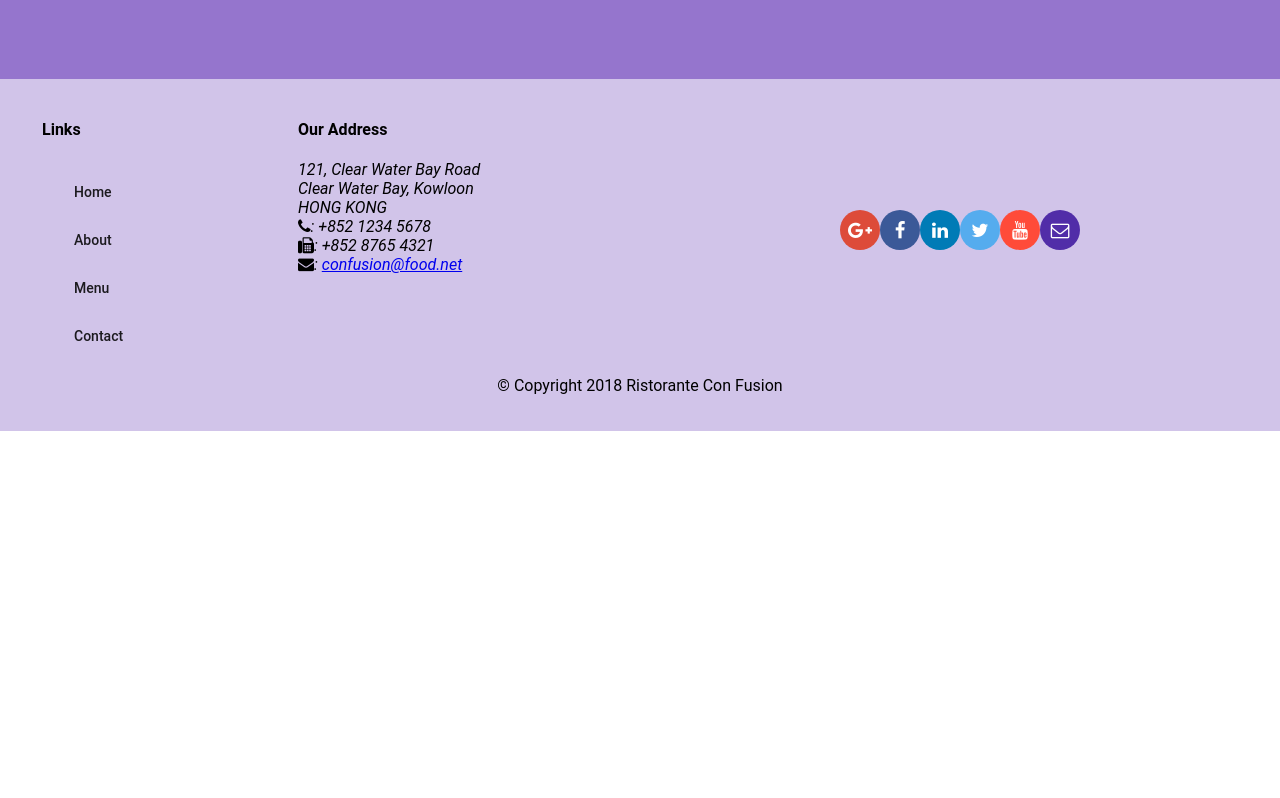
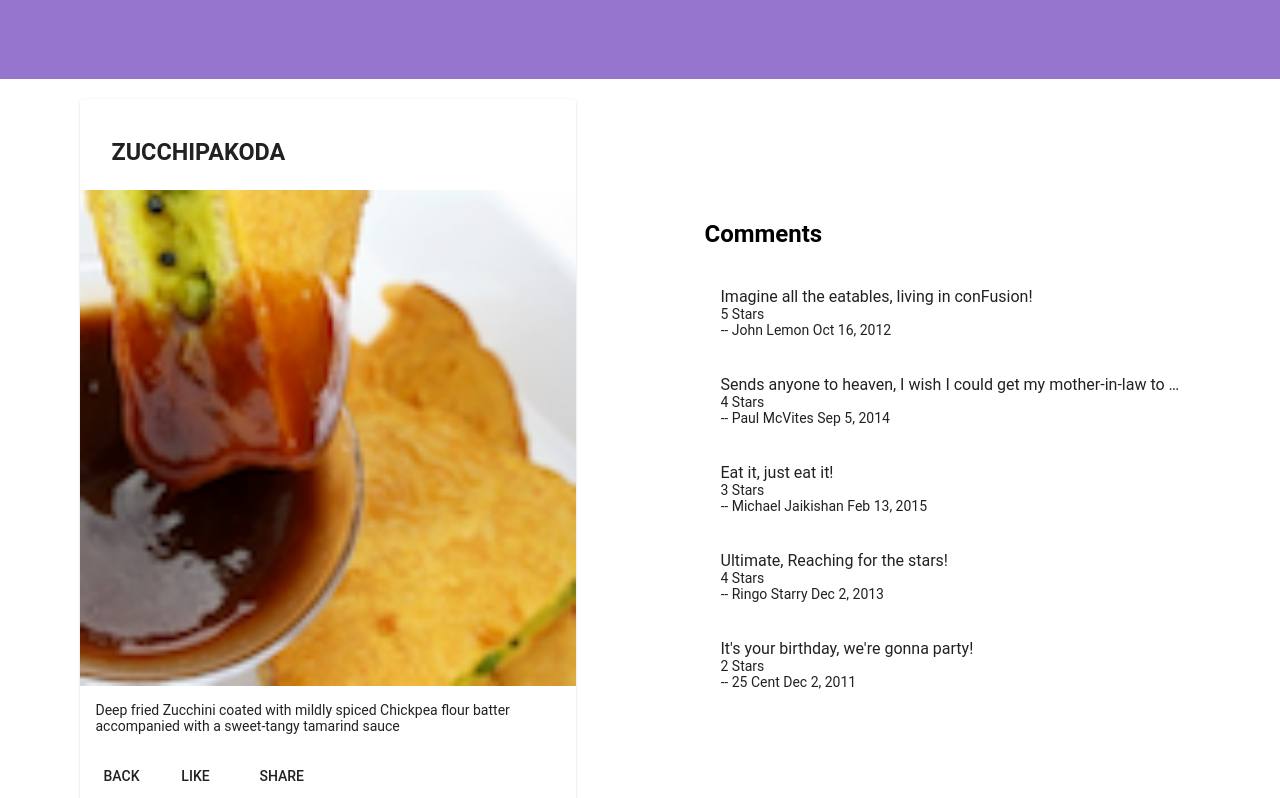
Before and after one commit to damorkas/coursera_angular, an Angular app in the folder conFusion/: page /dishdetail/1 in a window 1280 px wide. Before the commit this address led to /. Shown: the part 260-1058 px from the top of the page. Before the commit the page ends 800 px from the top, so only its background shows below. Built offline with nearby package versions, Linux system fonts and the light colour scheme.

Commit message:
SPA: part two

```diff
--- a/conFusion/src/app/app-routing/routes.ts
+++ b/conFusion/src/app/app-routing/routes.ts
@@ -9,6 +9,7 @@
 export const routes: Routes = [
     { path: 'home', component: HomeComponent },
     { path: 'menu', component: MenuComponent },
+    { path: 'dishdetail/:id', component: DishdetailComponent },
     { path: 'contactus', component: ContactComponent },
     { path: '', redirectTo: '/home', pathMatch: 'full' }
 ];
--- a/conFusion/src/app/dishdetail/dishdetail.component.html
+++ b/conFusion/src/app/dishdetail/dishdetail.component.html
@@ -13,6 +13,7 @@
         <p>{{dish.description}}</p>
       </mat-card-content>
       <mat-card-actions>
+          <button mat-button (click)="goBack()">BACK</button>
         <button mat-button>LIKE</button>
         <button mat-button>SHARE</button>
       </mat-card-actions>
--- a/conFusion/src/app/dishdetail/dishdetail.component.ts
+++ b/conFusion/src/app/dishdetail/dishdetail.component.ts
@@ -1,5 +1,8 @@
-import { Component, OnInit, Input } from '@angular/core';
+import { Component, OnInit } from '@angular/core';
+import { Params, ActivatedRoute } from '@angular/router';
+import { Location } from '@angular/common';
 import { Dish } from '../shared/dish';
+import { DishService } from '../services/dish.service';
 
 @Component({
   selector: 'app-dishdetail',
@@ -8,12 +11,17 @@
 })
 export class DishdetailComponent implements OnInit {
 
-  @Input()
   dish: Dish;
 
-  constructor() { }
+  constructor(private dishService: DishService, private location: Location, private route: ActivatedRoute) { }
 
   ngOnInit() {
+    const id = this.route.snapshot.params['id'];
+    this.dish = this.dishService.getDish(id);
+  }
+
+  goBack(): void {
+    this.location.back();
   }
 
 }
--- a/conFusion/src/app/footer/footer.component.html
+++ b/conFusion/src/app/footer/footer.component.html
@@ -5,10 +5,10 @@
       <div fxFlex="40" fxFlexOffset="20px">
         <h4>Links</h4>
         <mat-list>
-          <mat-list-item><a mat-button>Home</a></mat-list-item>
+          <mat-list-item><a mat-button routerLink="/home">Home</a></mat-list-item>
           <mat-list-item><a mat-button>About</a></mat-list-item>
-          <mat-list-item><a mat-button>Menu</a></mat-list-item>
-          <mat-list-item><a mat-button>Contact</a></mat-list-item>
+          <mat-list-item><a mat-button routerLink="/men">Menu</a></mat-list-item>
+          <mat-list-item><a mat-button routerLink="/contactus">Contact</a></mat-list-item>
         </mat-list>
       </div>
       <div fxFlex="55">
--- a/conFusion/src/app/menu/menu.component.html
+++ b/conFusion/src/app/menu/menu.component.html
@@ -9,7 +9,7 @@
 
   <div fxFlex>
     <mat-grid-list cols="2" rowHeight="200px">
-      <mat-grid-tile *ngFor="let dish of dishes" (click)="onSelect(dish)">
+      <mat-grid-tile *ngFor="let dish of dishes" [routerLink]="['/dishdetail', dish.id]">
         <img height="200px" src="{{dish.image}}" alt="{{dish.name}}">
         <mat-grid-tile-footer>
           <h1 matLine>{{dish.name | uppercase}}</h1>
@@ -17,6 +17,4 @@
       </mat-grid-tile>
     </mat-grid-list>
   </div>
-
-  <app-dishdetail [dish]="selectedDish"></app-dishdetail>
 </div>
```
